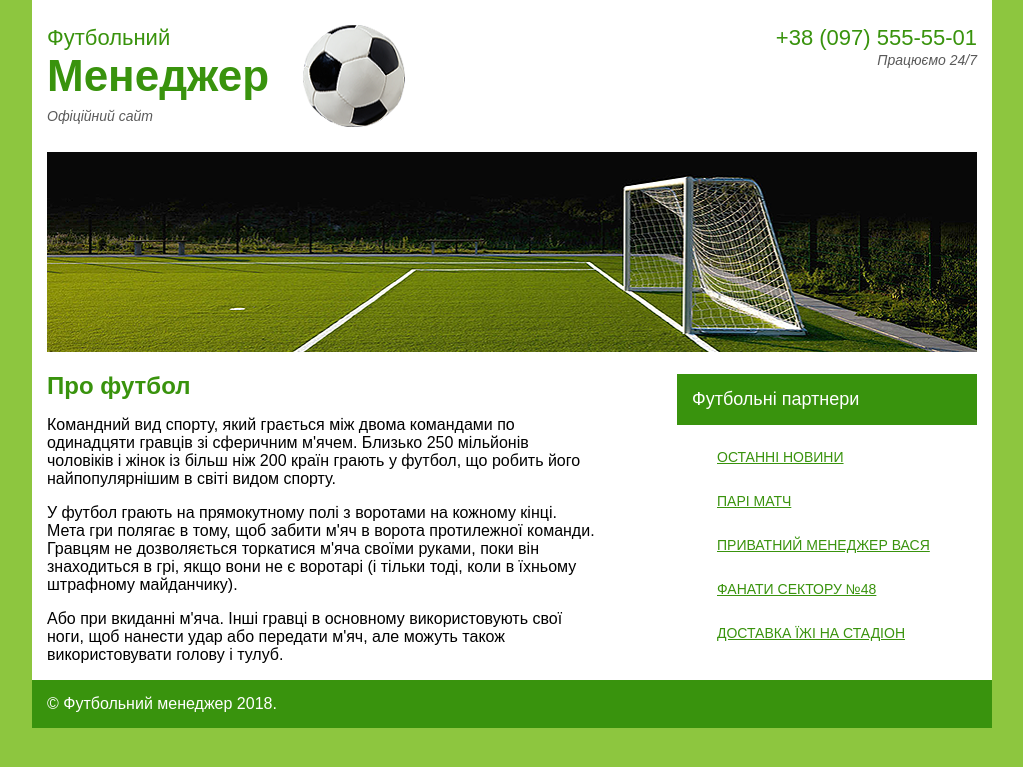
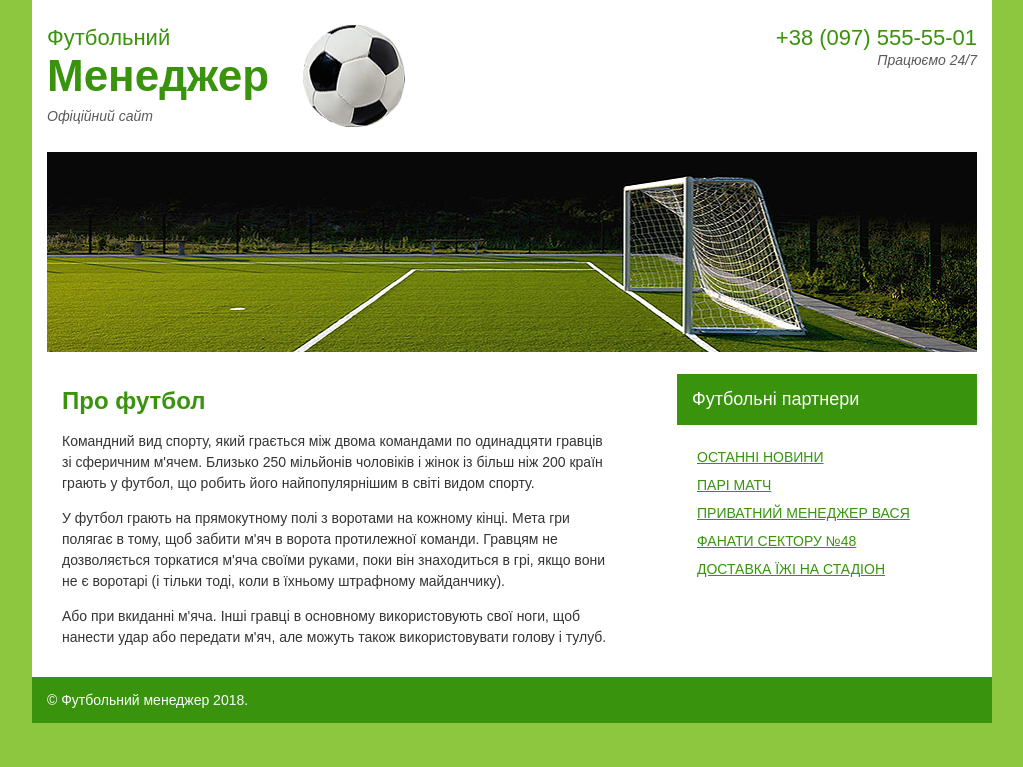
Before and after one commit to LevonLevanyan/Football, a PHP site: page / in a window 1280 px wide. Shown: the top 767 px of the page, without its empty margins (128-1151 px from the left). Run offline with PHP 8.4, Linux system fonts and the light colour scheme.

Commit message:
Добавив ховери, Добавив відступ футбольних партнеріи, текст опис про футол поствив відступ

```diff
--- a/index.html
+++ b/index.html
@@ -11,7 +11,8 @@
 
 <body>
   <div class="wrapper">
-    <div class="header">
+    <header>
+      <div class="header-line">
         <div class="logo">
           <p>Футбольний<b>Менеджер</b><i>Офіційний сайт</i></p>
           <img src="images/ball.png" alt="ball">
@@ -21,8 +22,9 @@
         </div>
       </div>
       <img src="images/pole.png" alt="pole">
+    </header>
     <div class="main">
-      <div class="main-text">
+      <main><div class="main-text">
         <h1>Про футбол</h1>
         <p>Командний вид спорту, який грається між двома командами по одинадцяти гравців зі сферичним м'ячем. Близько
           250 мільйонів чоловіків і жінок із більш ніж 200 країн грають у футбол, що робить його найпопулярнішим в світі
@@ -32,31 +34,34 @@
             якщо вони не є воротарі (і тільки тоді, коли в їхньому штрафному майданчику).</p>
             <p>Або при вкиданні м'яча. Інші гравці в основному використовують свої ноги, щоб нанести удар або передати м'яч,
               але можуть також використовувати голову і тулуб.</p>
-      </div>
-      <div class="menu">
-        <div class="main-text">
+      </main>
+      <aside class="menu">
+        <nav class="nav">
           <p>Футбольні партнери</p>
           <ul>
-            <a href="">останні новини</a>
+            <li>
+              <a class="button" href="">останні новини</a>
+            </li>
+            <li>
+              <a class="button" href="">Парі матч</a>
+            </li>
+            <li>
+              <a class="button" href="">приватний менеджер Вася</a>
+            </li>
+            <li>
+              <a class="button" href="">фанати сектору №48</a>
+            </li>
+            <li>
+              <a class="button" href="">доставка їжі на стадіон</a>
+            </li>
           </ul>
-          <ul>
-            <a href="">Парі матч</a>
-          </ul>
-          <ul>
-            <a href="">приватний менеджер Вася</a>
-          </ul>
-          <ul>
-            <a href="">фанати сектору №48</a>
-          </ul>
-          <ul>
-            <a href="">доставка їжі на стадіон</a>
-          </ul>
+        </nav>
+      </aside>
     </div>
+    <footer>
+      <p class="footer">© Футбольний менеджер 2018.</p>
+    </footer>
   </div>
-    </div>
-          <p class="footer">© Футбольний менеджер 2018.</p>
-  </div>
-  <div class="clear"></div>
 </body>
 
 </html>
--- a/styles.css
+++ b/styles.css
@@ -27,7 +27,7 @@ body {
     padding-right: 34px;
 }
 
-.header {
+.header-line {
     display: flex;
     justify-content:space-between;
     padding: 25px 0;
@@ -119,8 +119,8 @@ body {
 }
 
 .main-text {
-    flex: left;
     max-width: 550px;
+    padding: 15px;
 }
 
 .main-text h1 {
@@ -130,60 +130,32 @@ body {
     font-weight: bold;
 }
 
-.main-text {
-    flex: left;
-}
-
-.main-text h1 {
-    color: #39930d;
-}
-
-main h1 {
-    font-size: 24px;
-    color: #39930d
-}
-
 main p {
     font-size: 14px;
     line-height: 1.5em;
     color:  #343434
 }
 
-.main-text {
-    flex: left;
-    max-width: 600;
+.nav ul {
+    list-style: none;
+    padding-left: 20px;
 }
 
-menu p {
-    padding: 9px 20px;
-    font-size: 18px;
-    color: #fff;
-    background-color: #39930d;
-}
-
-menu {
-    font-size: 14px,20px;
-    line-height: 2em;
-    text-decoration:underline ;
-    background-color: #39930d
-}
-
-main menu {
+.main menu {
    font-size: 14px;
    line-height: 2em;
    text-decoration: underline;
    text-decoration: uppercase;
-   color: #39930d
+   color: #39930d;
 }
 
 footer {
     font-size: 14px;
-    color: #3fff
-    background-color #39930d
+    color: #3fff;
+    background-color:#39930d;
 }
 
 .menu p {
-    padding: 16px 20px;
     font-size: 18px;
     color: #fff;
 }
@@ -194,6 +166,15 @@ footer {
     text-decoration: underline;
     text-transform: uppercase;
     color: #39930d;
+    display: block;
+}
+
+.menu a:hover {
+    background-color: #5a5a5a;
+    color:#fff;
+    padding-left: 20px;
+    text-decoration: none;
+    transition: padding 1s;
 }
 
 .logo p {
@@ -219,11 +200,6 @@ footer {
     display: flex;
 }
 
-.main menu {
-    width: 300px;
-    background-color: #39930d
-}
-
 .menu {
     width: 300px;
 }
@@ -245,5 +221,5 @@ footer {
     padding: 15px 15px;
     background-color: #39930d;
     color: #fff;
-    margin: 0px -15px;
+    margin: 0 -15px;
 }
```
Lines whose indentation alone changed are shown as unchanged.
